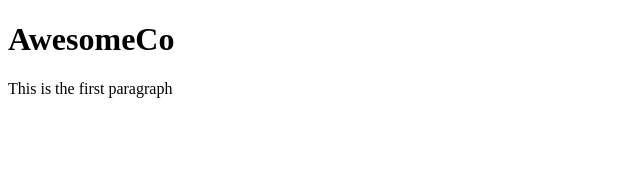
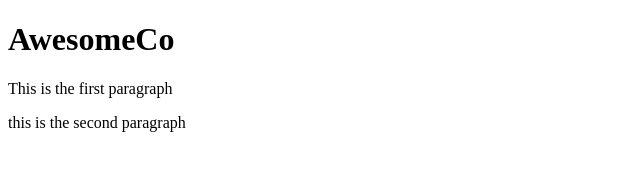
Before and after one commit to txiong32/awesomeco_practice, a plain HTML site: page index.html in a window 1280 px wide. Shown: the whole page, without its empty margins (0-640 px from the left). Drawn offline with Linux system fonts and the light colour scheme.

Commit message:
this is the second paragraph

```diff
--- a/index.html
+++ b/index.html
@@ -7,5 +7,6 @@
   <body>
     <h1>AwesomeCo</h1>
     <p>This is the first paragraph</p>
+    <p>this is the second paragraph</p>
   </body>
 </html>
```
